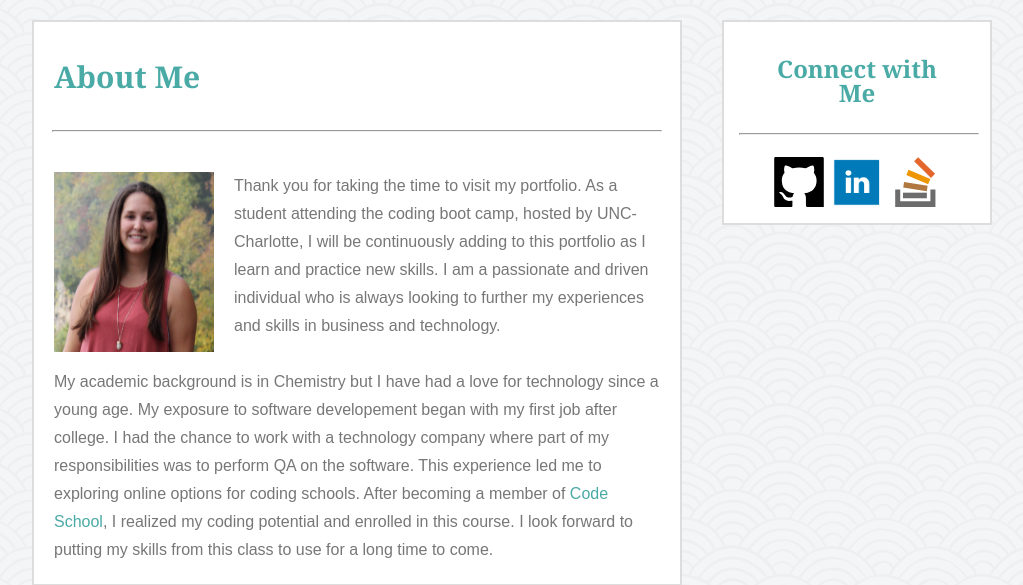
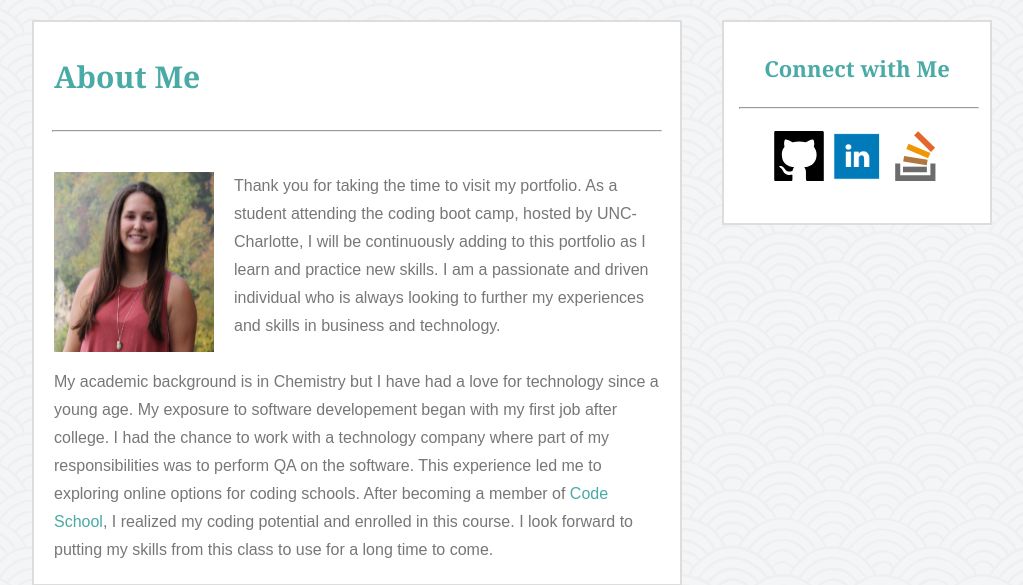
Before and after one commit to hmk7805/Basic-Portfolio, a PHP site: page /index.php in a window 1280 px wide. Shown: the part 81-666 px from the top of the page, without its empty margins (168-1191 px from the left). Run offline with PHP 8.4, Linux system fonts and the light colour scheme.

Commit message:
fixed font size for aside heading

```diff
--- a/assets/css/style.css
+++ b/assets/css/style.css
@@ -27,7 +27,7 @@ h1 {
 }
 
 h2 {
-	font-size:24px;
+	font-size:22px;
 	font-weight: bold;
 
 }
```
